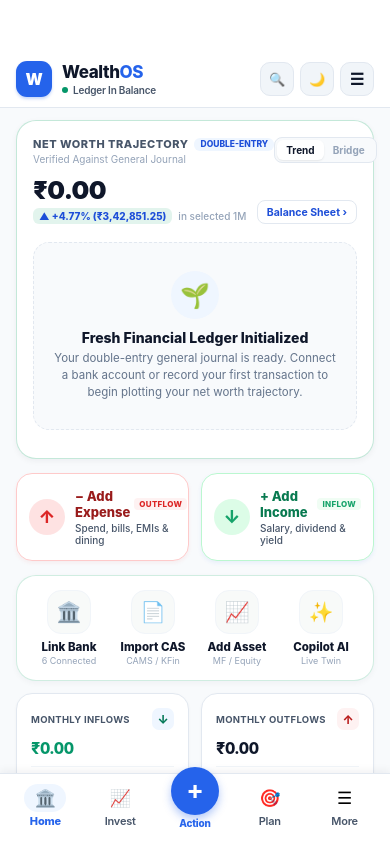
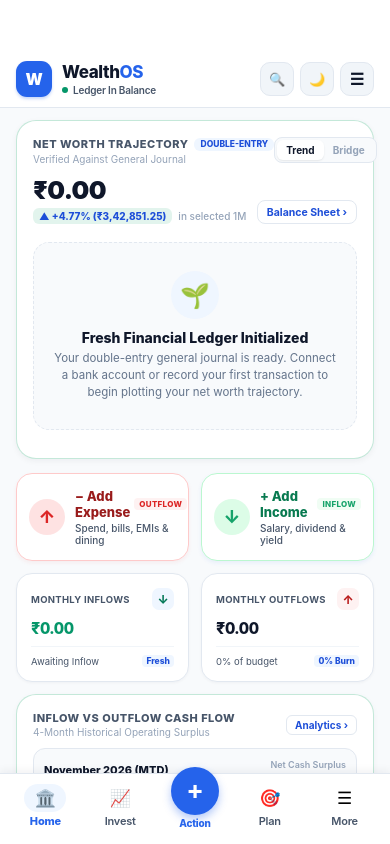
Before and after one commit to Livesh-L-28/WealthOS, a React Native app in the folder apps/mobile/: screen / in a window 390 px wide. Built offline with nearby package versions, Linux system fonts and the light colour scheme.

Commit message:
refactor(mobile): remove redundant 4-item quick actions dock from overview

```diff
--- a/apps/mobile/src/components/OverviewScreen.tsx
+++ b/apps/mobile/src/components/OverviewScreen.tsx
@@ -3,7 +3,6 @@ import { StyleSheet, View } from 'react-native';
 import { DashboardPeriod, Transaction, BudgetEnvelope, FinancialGoal } from '../types';
 import { MobileAreaChart } from './charts/MobileAreaChart';
 import { IncomeExpenseActionBar } from './IncomeExpenseActionBar';
-import { QuickActionsSection } from './QuickActionsSection';
 import { FinancialSummaryCards } from './FinancialSummaryCards';
 import { MobileCashFlowBarChart } from './charts/MobileCashFlowBarChart';
 import { MobileDonutAllocationChart } from './charts/MobileDonutAllocationChart';
@@ -83,18 +82,7 @@ export const OverviewScreen: React.FC<OverviewScreenProps> = ({
         />
       )}
 
-      {/* 3. Quick Actions Dock */}
-      <QuickActionsSection
-        onConnectBank={onConnectBank}
-        onImportStatement={onImportStatement}
-        onAddTransaction={onAddTransaction}
-        onAddExpense={onAddExpense}
-        onAddIncome={onAddIncome}
-        onAddInvestment={onAddInvestment}
-        onAskCopilot={onAskCopilot}
-      />
-
-      {/* 4. Inflow vs Outflow KPI Summary Cards */}
+      {/* 3. Inflow vs Outflow KPI Summary Cards */}
       <FinancialSummaryCards
         totalAssets={totalAssets}
         totalLiabilities={totalLiabilities}
```
